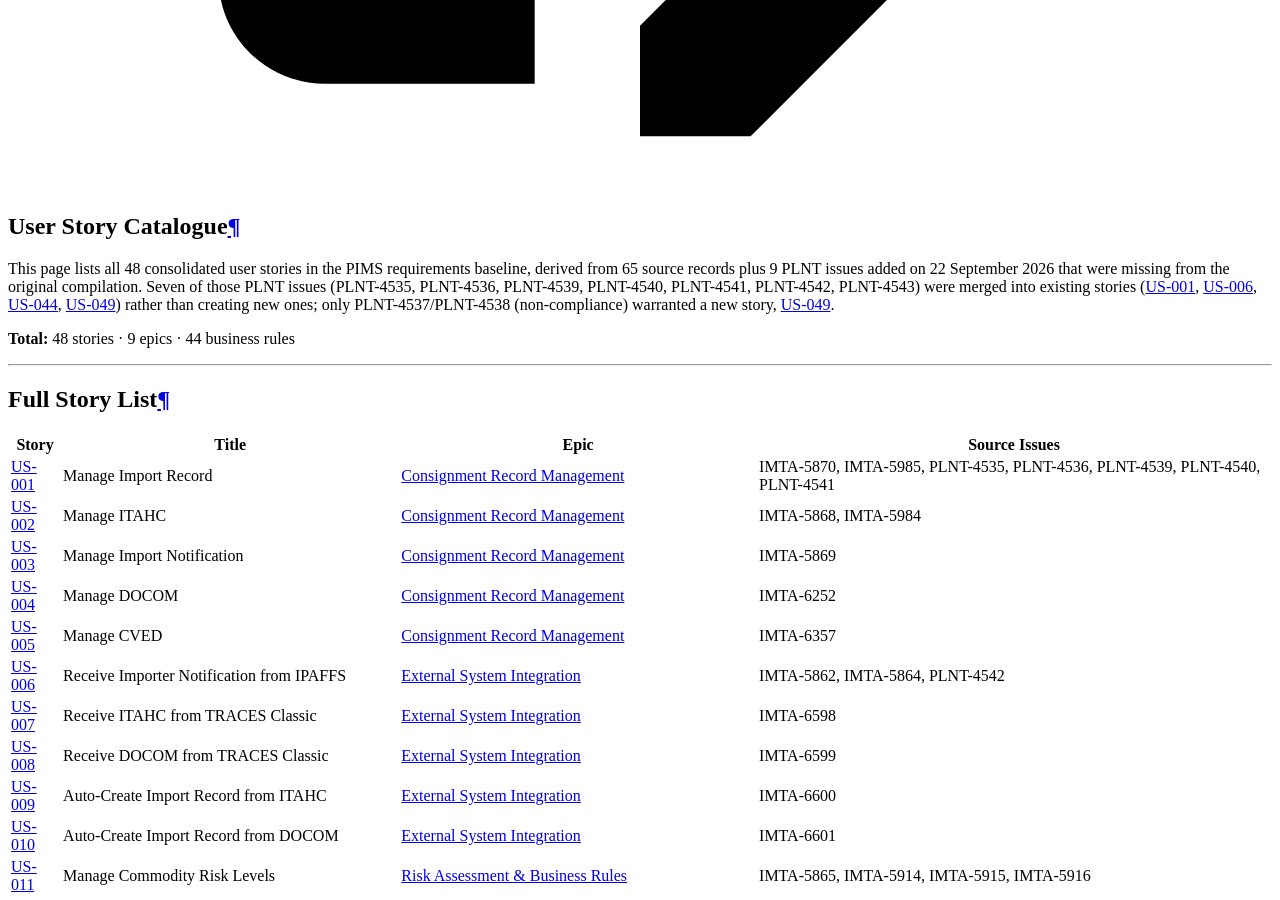
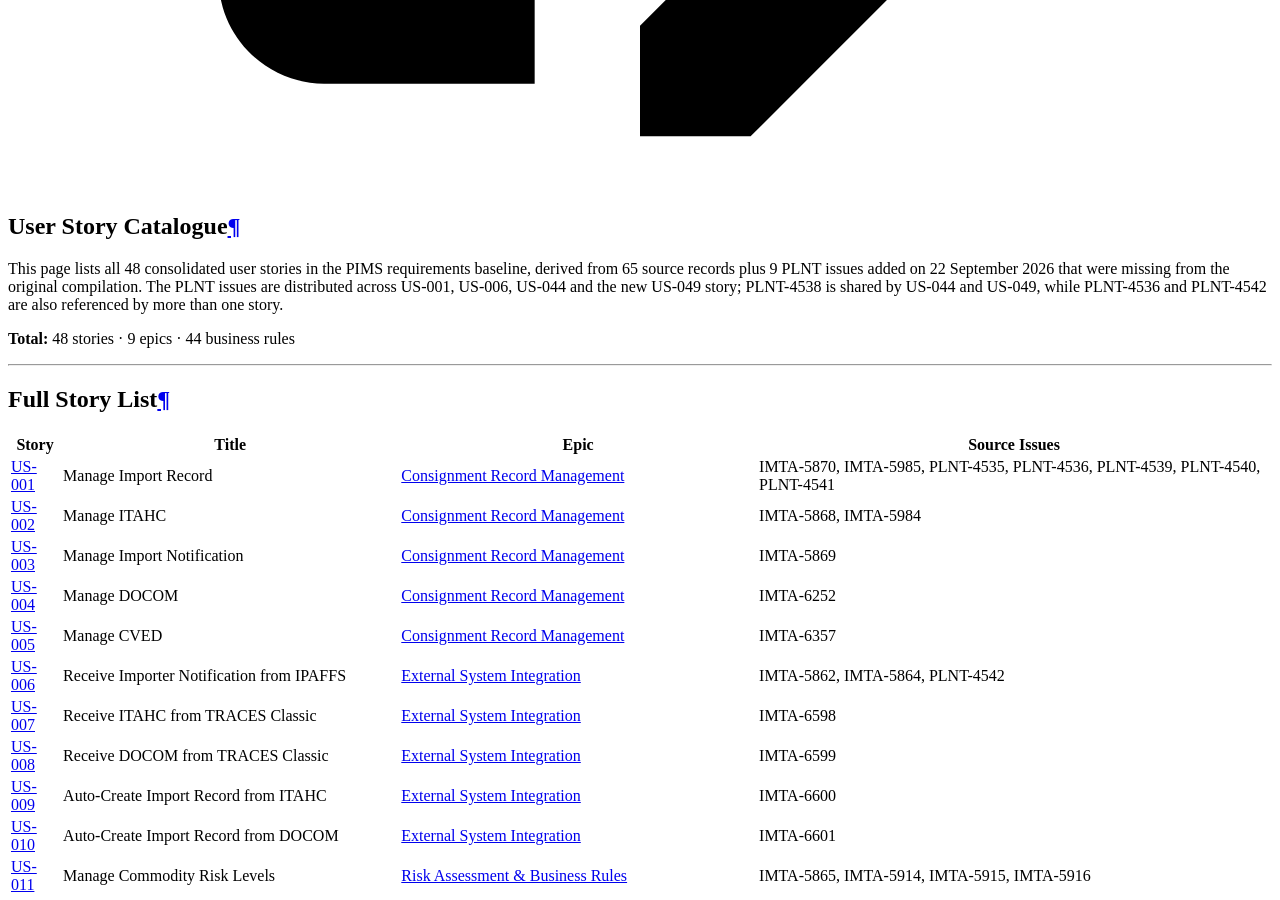
Before and after one commit to DEFRA/trade-imports-pims, an MkDocs documentation site: the page built from docs/requirements/user-stories/index.md, in a window 1280 px wide and 900 px high, scrolled down 13636 px. Built offline with MkDocs 1.6.1 and Material for MkDocs 9.7.7, drawn with Linux system fonts in a browser that asks for light colours; a script that is not in the unit is left out.

Commit message:
Potential fix for pull request finding 'Reconcile PLNT-4543 allocation between stories and traceability'
Co-authored-by: Copilot Autofix powered by AI <175728472+Copilot@users.noreply.github.com>

```diff
--- a/docs/requirements/user-stories/index.md
+++ b/docs/requirements/user-stories/index.md
@@ -1,6 +1,6 @@
 # User Story Catalogue
 
-This page lists all 48 consolidated user stories in the PIMS requirements baseline, derived from 65 source records plus 9 PLNT issues added on 22 September 2026 that were missing from the original compilation. Seven of those PLNT issues (PLNT-4535, PLNT-4536, PLNT-4539, PLNT-4540, PLNT-4541, PLNT-4542, PLNT-4543) were merged into existing stories ([US-001](US-001-Manage-Import-Record.md), [US-006](US-006-Receive-Importer-Notification-From-IPAFFS.md), [US-044](US-044-View-Importer-Notification.md), [US-049](US-049-Non-Compliance-Management.md)) rather than creating new ones; only PLNT-4537/PLNT-4538 (non-compliance) warranted a new story, [US-049](US-049-Non-Compliance-Management.md).
+This page lists all 48 consolidated user stories in the PIMS requirements baseline, derived from 65 source records plus 9 PLNT issues added on 22 September 2026 that were missing from the original compilation. The PLNT issues are distributed across US-001, US-006, US-044 and the new US-049 story; PLNT-4538 is shared by US-044 and US-049, while PLNT-4536 and PLNT-4542 are also referenced by more than one story.
 
 **Total:** 48 stories · 9 epics · 44 business rules
 
```
